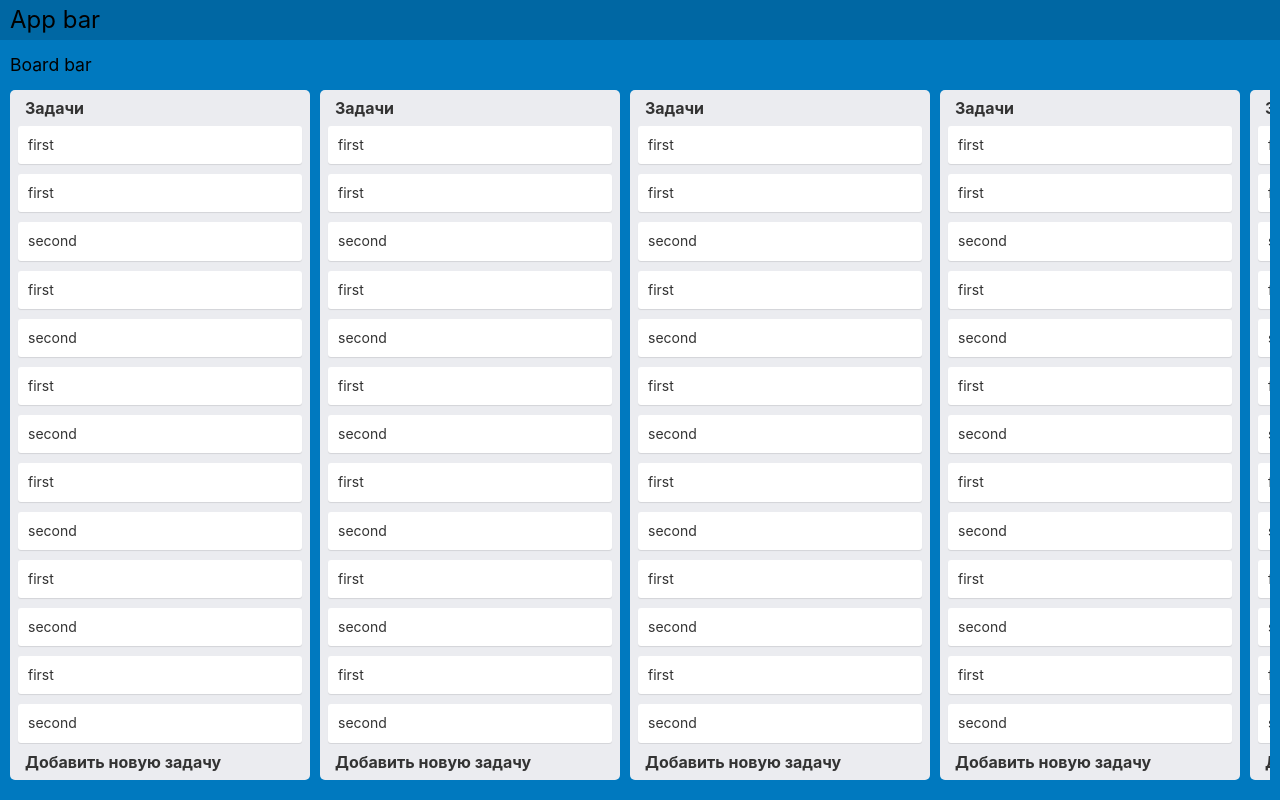
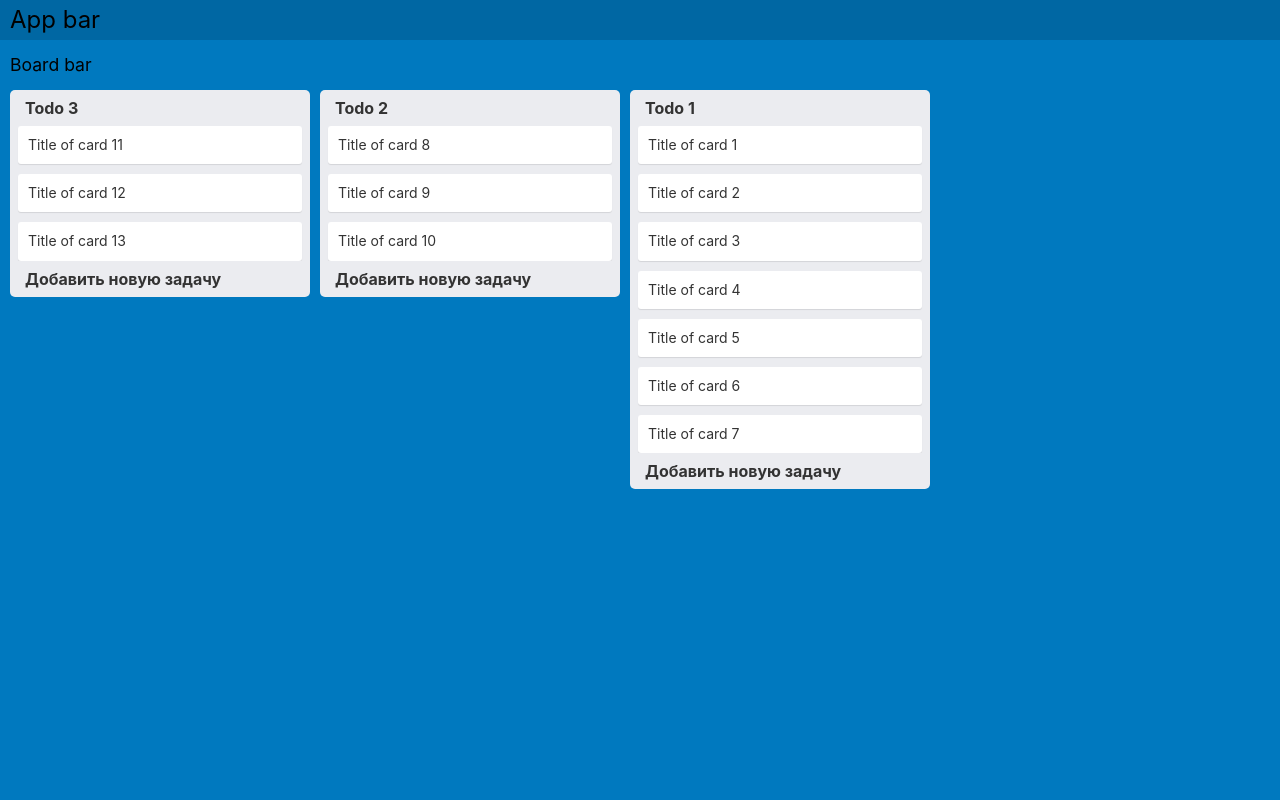
Before and after one commit to ekatebenkova/tasks, a React (Create React App) app: page / in a window 1280 px wide. Built offline with nearby package versions, Linux system fonts and the light colour scheme.

Commit message:
Task.js and Task.scss renamed to Card.js, Card.scss; added changes in columns and cards

```diff
--- a/package.json
+++ b/package.json
@@ -6,6 +6,7 @@
     "@testing-library/jest-dom": "^5.17.0",
     "@testing-library/react": "^13.4.0",
     "@testing-library/user-event": "^13.5.0",
+    "lodash": "^4.17.21",
     "node-sass": "6.0.1",
     "react": "^18.3.1",
     "react-dom": "^18.3.1",
--- /dev/null
+++ b/src/actions/initData.js
@@ -0,0 +1,127 @@
+export const initData = {
+  boards: [
+    {
+      id: 'board-1',
+      columnOrder: ['column-3', 'column-2', 'column-1'],
+      columns: [
+        {
+          id: 'column-1',
+          boardId: 'board-1',
+          title: 'Todo 1',
+          cardOrder: ['card-1', 'card-2', 'card-3', 'card-4', 'card-5', 'card-6', 'card-7'],
+          cards: [
+            {
+              id: 'card-1',
+              boardId: 'board-1',
+              columnId: 'column-1',
+              title: 'Title of card 1',
+              image: null
+            },
+            {
+              id: 'card-2',
+              boardId: 'board-1',
+              columnId: 'column-1',
+              title: 'Title of card 2',
+              image: null
+            },
+            {
+              id: 'card-3',
+              boardId: 'board-1',
+              columnId: 'column-1',
+              title: 'Title of card 3',
+              image: null
+            },
+            {
+              id: 'card-4',
+              boardId: 'board-1',
+              columnId: 'column-1',
+              title: 'Title of card 4',
+              image: null
+            },
+            {
+              id: 'card-5',
+              boardId: 'board-1',
+              columnId: 'column-1',
+              title: 'Title of card 5',
+              image: null
+            },
+            {
+              id: 'card-6',
+              boardId: 'board-1',
+              columnId: 'column-1',
+              title: 'Title of card 6',
+              image: null
+            },
+            {
+              id: 'card-7',
+              boardId: 'board-1',
+              columnId: 'column-1',
+              title: 'Title of card 7',
+              image: null
+            }
+          ]
+        },
+
+        {
+          id: 'column-2',
+          boardId: 'board-1',
+          title: 'Todo 2',
+          cardOrder: ['card-8', 'card-9', 'card-10'],
+          cards: [
+            {
+              id: 'card-8',
+              boardId: 'board-1',
+              columnId: 'column-2',
+              title: 'Title of card 8',
+              image: null
+            },
+            {
+              id: 'card-9',
+              boardId: 'board-1',
+              columnId: 'column-2',
+              title: 'Title of card 9',
+              image: null
+            },
+            {
+              id: 'card-10',
+              boardId: 'board-1',
+              columnId: 'column-2',
+              title: 'Title of card 10',
+              image: null
+            }
+          ]
+        },
+
+        {
+          id: 'column-3',
+          boardId: 'board-1',
+          title: 'Todo 3',
+          cardOrder: ['card-11', 'card-12', 'card-13'],
+          cards: [
+            {
+              id: 'card-11',
+              boardId: 'board-1',
+              columnId: 'column-3',
+              title: 'Title of card 11',
+              image: null
+            },
+            {
+              id: 'card-12',
+              boardId: 'board-1',
+              columnId: 'column-3',
+              title: 'Title of card 12',
+              image: null
+            },
+            {
+              id: 'card-13',
+              boardId: 'board-1',
+              columnId: 'column-3',
+              title: 'Title of card 13',
+              image: null
+            }
+          ]
+        }
+      ]
+    }
+  ]
+}
--- a/src/components/BoardContent/BoardContent.js
+++ b/src/components/BoardContent/BoardContent.js
@@ -1,17 +1,45 @@
 import './BoardContent.scss';
 import Column from '../Column/Column';
+import { initData } from '../../actions/initData';
+import { useState, useEffect } from 'react';
+import _ from 'lodash';
+import { mapOrder } from '../../utilities/sorts';
 
 const BoardContent = () => {
+  const [board, setBoard] = useState({});
+  const [columns, setColumns] = useState([]);
+
+  useEffect(() => {
+    const boardInitData = initData.boards.find(item => item.id === 'board-1');
+    if(boardInitData){
+      setBoard(boardInitData);
+
+      // сортируем колонки
+      setColumns(mapOrder(boardInitData.columns, boardInitData.columnOrder, 'id'));
+    }
+  }, []);
+
+  if(_.isEmpty(board)) {
+    return (
+      <>
+        <div className='not-found'>Board not found</div>
+      </>
+    )
+  }
+
   return (
     <>
       <div className="board-columns">
-        <Column />
-        <Column />
-        <Column />
-        <Column />
-        <Column />
-        <Column />
-        <Column />
+        {columns && columns.length > 0 && columns.map((column, index) => {
+          return(
+            <Column
+              key={column.id}
+              column={column}
+            />
+          )
+        })}
+
+
 
       </div>
     </>
--- /dev/null
+++ b/src/components/Card/Card.js
@@ -0,0 +1,16 @@
+import './Card.scss';
+
+const Card = (props) => {
+  const {card} = props;
+  return (
+    <>
+      <li className='card-item'>
+        {card.image && <img className='card-cover' src={card.image} />}
+
+        {card.title}
+      </li>
+    </>
+  )
+}
+
+export default Card;
--- a/src/components/Task/Task.scss
+++ b/src/components/Card/Card.scss
@@ -1,6 +1,6 @@
 @import '../../settings';
 
-li.task-item {
+li.card-item {
   background-color: white;
   padding: $gap;
   border-radius: $card-border-radius;
--- a/src/components/Column/Column.js
+++ b/src/components/Column/Column.js
@@ -1,35 +1,24 @@
 import './Column.scss';
-import Task from '../Task/Task';
+import Card from '../Card/Card';
+import { mapOrder } from '../../utilities/sorts';
 
-const Column = () => {
+const Column = (props) => {
+
+  const {column} = props;
+  const cards = mapOrder(column.cards, column.cardOrder, 'id');
   return (
     <>
         <div className="column">
-          <header>Задачи</header>
-          <ul className='task-list'>
-            <Task />
-            <li className='task-item'>first</li>
-            <li className='task-item'>second</li>
-            <li className='task-item'>first</li>
-            <li className='task-item'>second</li>
-            <li className='task-item'>first</li>
-            <li className='task-item'>second</li>
-            <li className='task-item'>first</li>
-            <li className='task-item'>second</li>
-            <li className='task-item'>first</li>
-            <li className='task-item'>second</li>
-            <li className='task-item'>first</li>
-            <li className='task-item'>second</li>
-            <li className='task-item'>first</li>
-            <li className='task-item'>second</li>
-            <li className='task-item'>first</li>
-            <li className='task-item'>second</li>
-            <li className='task-item'>first</li>
-            <li className='task-item'>second</li>
-            <li className='task-item'>first</li>
-            <li className='task-item'>second</li>
-            <li className='task-item'>first</li>
-            <li className='task-item'>second</li>
+          <header>{column.title}</header>
+          <ul className='card-list'>
+            {cards && cards.length > 0 && cards.map((card, index) => {
+              return(
+                <Card
+                  key={card.id}
+                  card={card}
+                />
+              )
+            })}
           </ul>
           <footer>Добавить новую задачу</footer>
         </div>
--- a/src/components/Column/Column.scss
+++ b/src/components/Column/Column.scss
@@ -32,7 +32,7 @@
     border-bottom-right-radius: $column-border-radius;
   }
 
-  ul.task-list {
+  ul.card-list {
     list-style-type: none;
     margin: 0;
     max-height: calc(100% - #{$column-header-height} - #{$column-footer-height});
--- a/src/components/Task/Task.js
+++ /dev/null
@@ -1,11 +0,0 @@
-import './Task.scss';
-
-const Task = () => {
-  return (
-    <>
-      <li className='task-item'>first</li>
-    </>
-  )
-}
-
-export default Task;
--- /dev/null
+++ b/src/utilities/sorts.js
@@ -0,0 +1,4 @@
+export const mapOrder = (array, order, key) => {
+  array.sort((a, b) => order.indexOf(a[key]) - order.indexOf(b[key]));
+  return array;
+}
```
Also changed, not shown: 1 other file (tests, documents, lock files or other folders).
